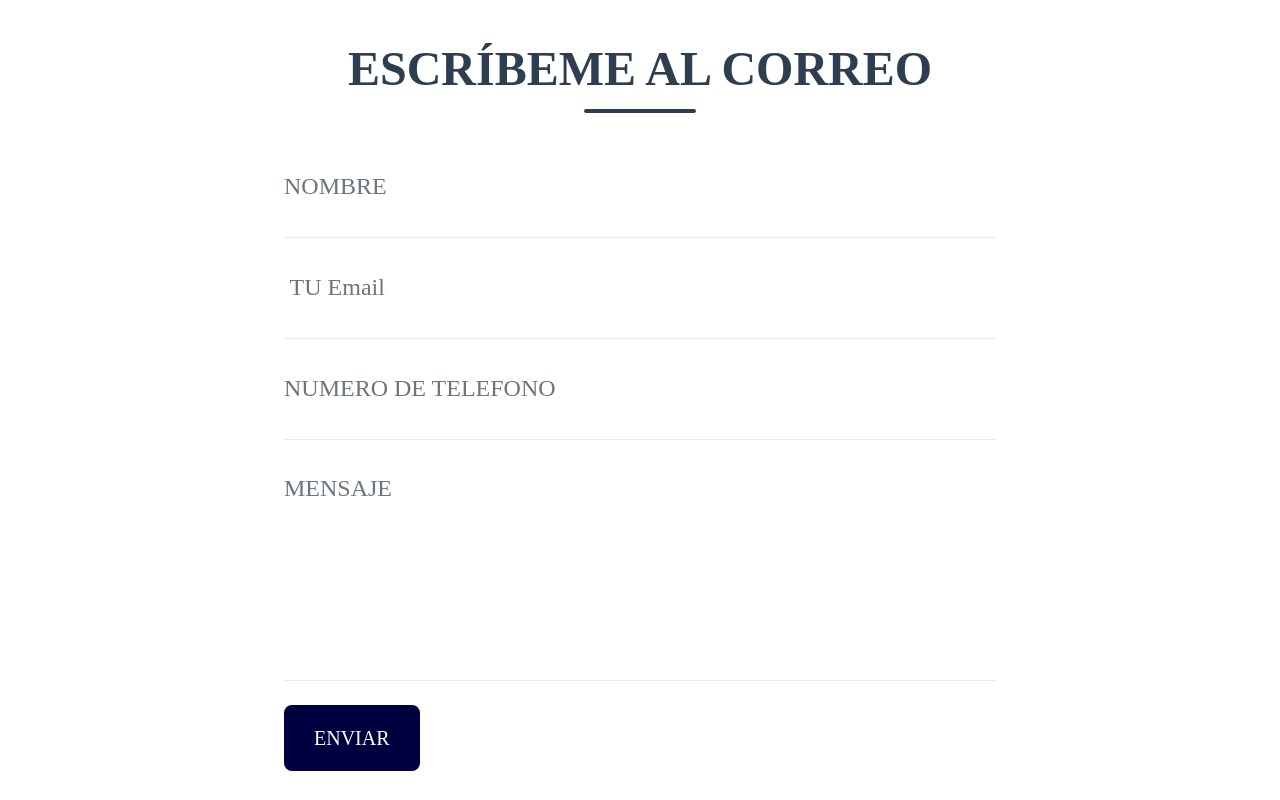
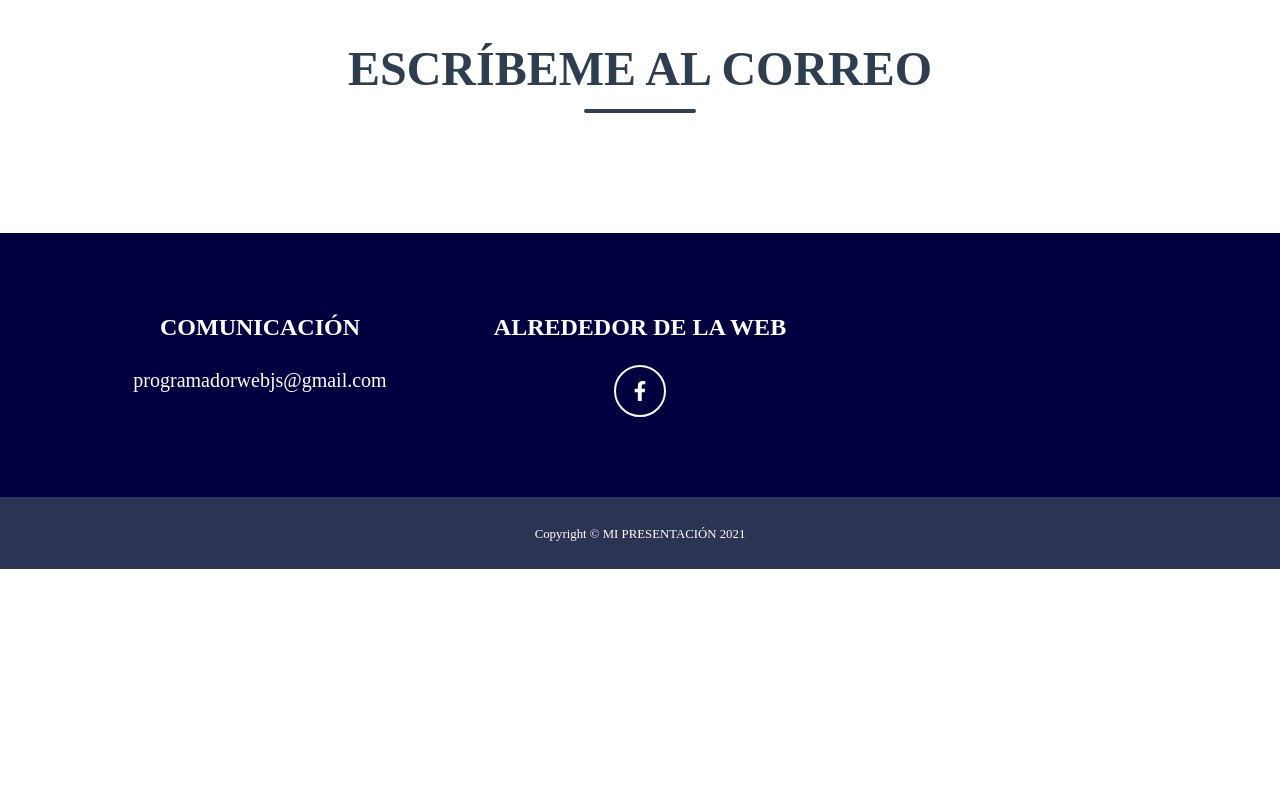
Before and after one commit to JoSeProgramadorweb/PROGRAMADOR-WEB, a plain HTML site: page index.html in a window 1280 px wide. Shown: the part 2060-2860 px from the top of the page. After the commit the page ends 2629 px from the top, so only its background shows below. Drawn offline with nearby package versions, Linux system fonts and the light colour scheme.

Commit message:
Update index.html

```diff
--- a/index.html
+++ b/index.html
@@ -146,45 +146,7 @@
 
                 </div>
                 <!-- Contact Section Form-->
-                <div class="row">
-                    <div class="col-lg-8 mx-auto">
-                        <!-- To configure the contact form email address, go to mail/contact_me.php and update the email address in the PHP file on line 19.-->
-                        <form id="contactForm" name="sentMessage" novalidate="novalidate">
-                            <div class="control-group">
-                                <div class="form-group floating-label-form-group controls mb-0 pb-2">
-                                    <label>Name</label>
-                                    <input class="form-control" id="name" type="text" placeholder="NOMBRE" required="required" data-validation-required-message="Please enter your name." />
-                                    <p class="help-block text-danger"></p>
-                                </div>
-                            </div>
-                            <div class="control-group">
-                                <div class="form-group floating-label-form-group controls mb-0 pb-2">
-                                    <label>Email Address</label>
-                                    <input class="form-control" id="e-mail" type="email" placeholder=" TU Email" required="required" data-validation-required-message="Please enter your email address." />
-                                    <p class="help-block text-danger"></p>
-                                </div>
-                            </div>
-                            <div class="control-group">
-                                <div class="form-group floating-label-form-group controls mb-0 pb-2">
-                                    <label>Phone Number</label>
-                                    <input class="form-control" id="phone" type="tel" placeholder="NUMERO DE TELEFONO" required="required" data-validation-required-message="Please enter your phone number." />
-                                    <p class="help-block text-danger"></p>
-                                </div>
-                            </div>
-                            <div class="control-group">
-                                <div class="form-group floating-label-form-group controls mb-0 pb-2">
-                                    <label>Message</label>
-                                    <textarea class="form-control" id="message" rows="5" placeholder="MENSAJE" required="required" data-validation-required-message="Please enter a message."></textarea>
-                                    <p class="help-block text-danger"></p>
-                                </div>
-                            </div>
-                            <br />
-                            <div id="success"></div>
-                            <div class="form-group"><button class="btn btn-primary btn-xl" id="sendMessageButton" type="submit">ENVIAR</button></div>
-                        </form>
-                    </div>
-                </div>
-            </div>
+
         </section>
         <!-- Footer-->
         <footer class="footer text-center">
```
